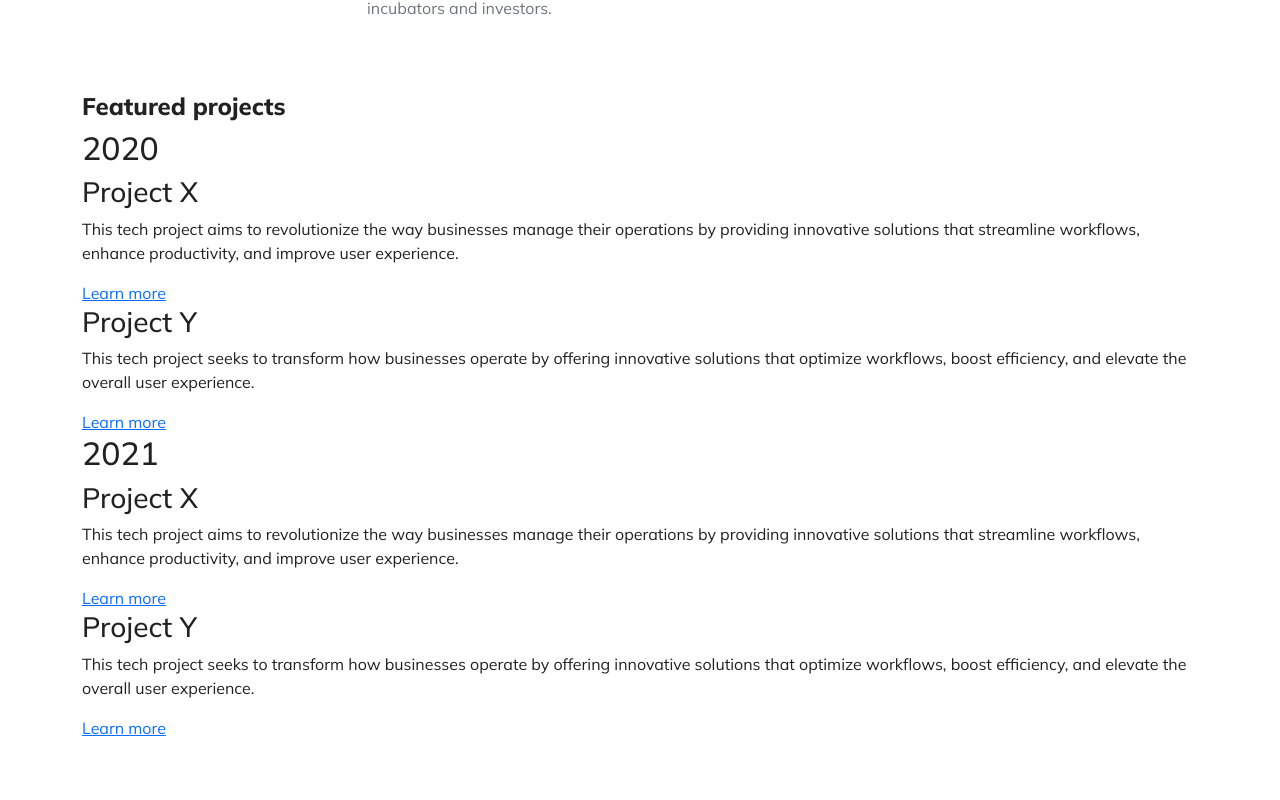
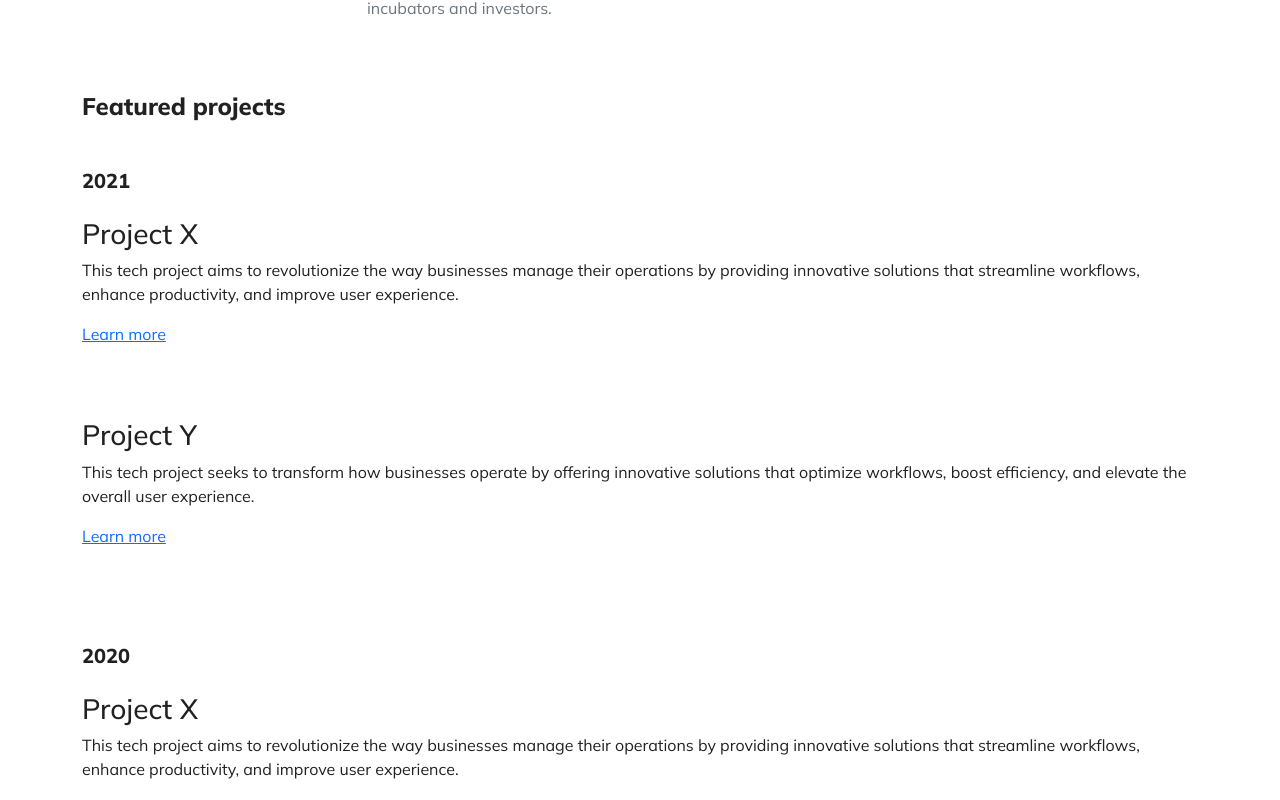
Before and after one commit to TechXStartupCorp/TechXStartup_company_website, a Next.js app: page / in a window 1280 px wide. Shown: the part 1880-2680 px from the top of the page. Before the commit the page ends 2652 px from the top, so only its background shows below. Built offline with nearby package versions, Linux system fonts and the light colour scheme.

Commit message:
added featured projects section on home page

```diff
--- a/src/app/page.js
+++ b/src/app/page.js
@@ -104,6 +104,8 @@ export default function Home() {
     return acc;
   }, {});
 
+  const sortedYears = Object.keys(groupedProjects).sort((a, b) => b - a);
+
   return (
     <div>
       <div
@@ -169,12 +171,12 @@ export default function Home() {
       <div className="section">
         <h4 className="xtraBold mt-4">Featured projects</h4>
         <div>
-          {Object.keys(groupedProjects).map((year) => (
+          {sortedYears.map((year) => (
             <div key={year}>
-              <h2>{year}</h2>
+              <h5 className="xtraBold mt-5">{year}</h5>
               {groupedProjects[year].map((project, index) => (
-                <div key={index}>
-                  <h3>{project.title}</h3>
+                <div className="pb-5" key={index}>
+                  <h3 className="mt-4">{project.title}</h3>
                   <p>{project.text}</p>
                   <a
                     href={project.link}
```
